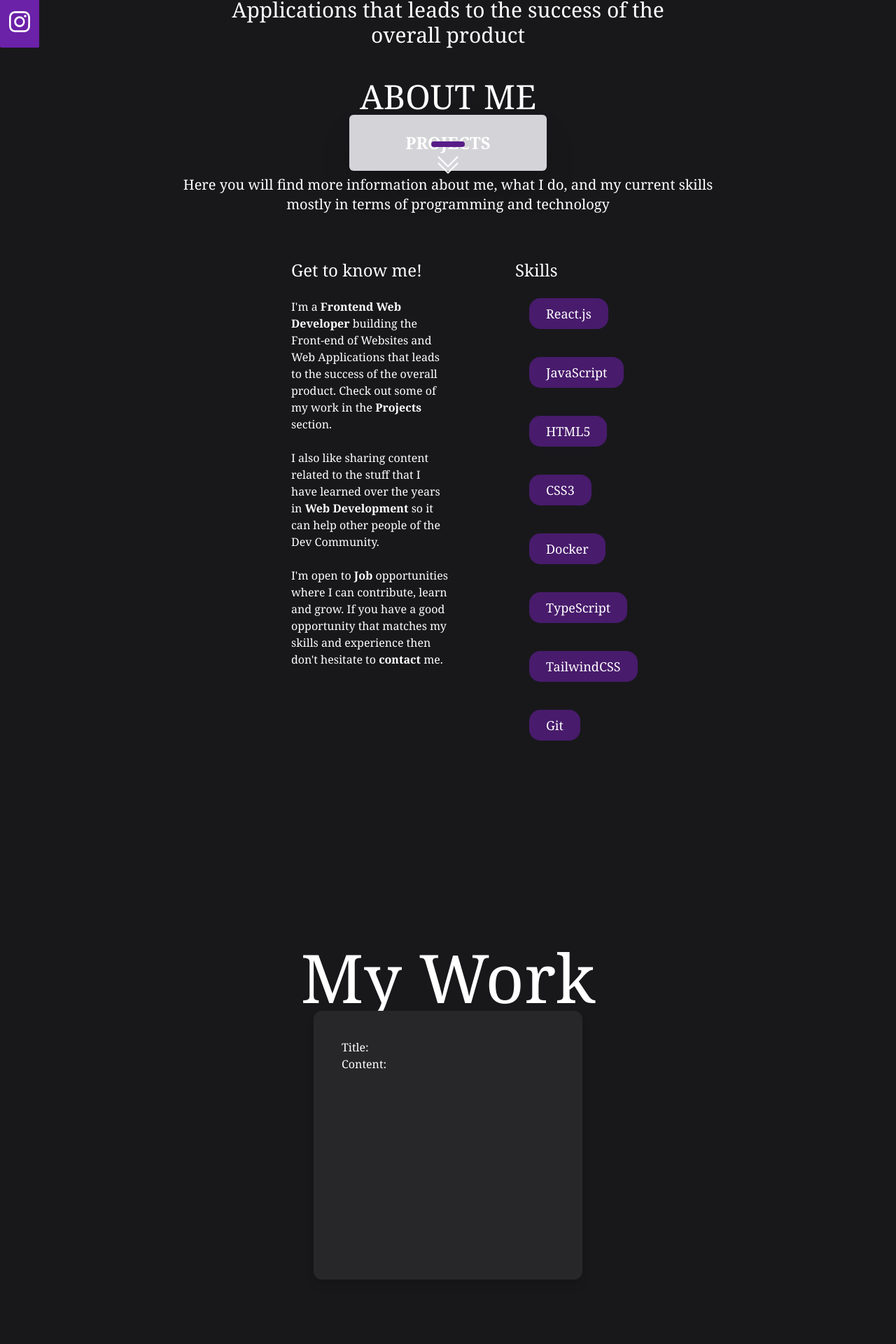
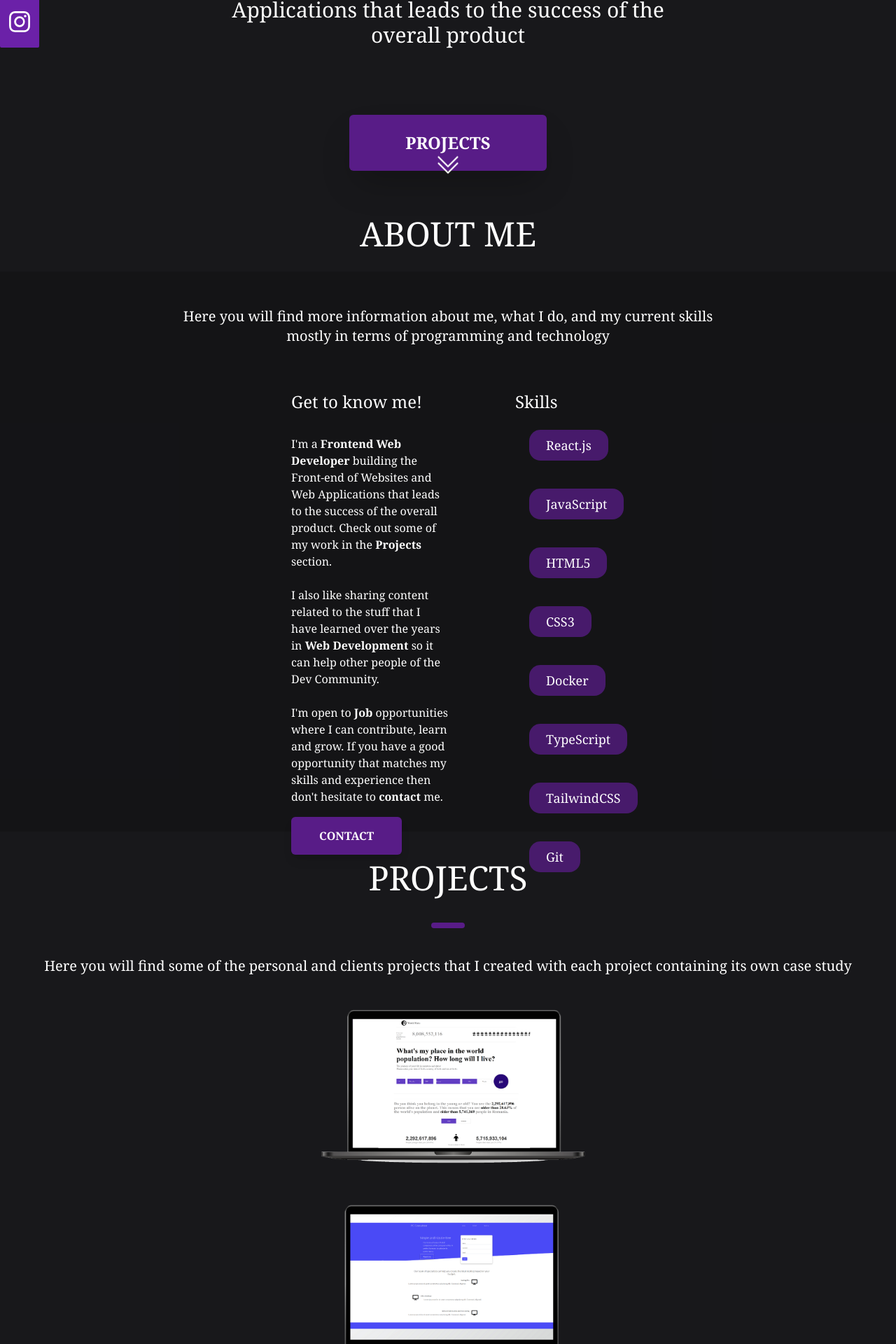
Before and after one commit to Kabewh/Portfolio, a React (Vite) app in the folder Portfolio/: page / in a window 1280 px wide. Shown: the part 412-2332 px from the top of the page at 70% size. Built offline with nearby package versions, Linux system fonts and the light colour scheme.

Commit message:
started projects section

```diff
--- a/Portfolio/src/App.jsx
+++ b/Portfolio/src/App.jsx
@@ -1,6 +1,6 @@
 import Navbar from "./components/Navbar";
 import Homepage from "./components/Homepage";
-import MyWork from "./components/MyWork";
+import MyWork from "./components/Projects";
 import About from "./components/About";
 import Socials from "./components/Socials";
 
--- a/Portfolio/src/components/About.jsx
+++ b/Portfolio/src/components/About.jsx
@@ -5,9 +5,9 @@ const About = () => {
   return (
     <div
       id="two"
-      className="flex flex-col items-center justify-center h-screen bg-zinc-900 font-serif text-white"
+      className="flex flex-col items-center justify-center h-screen bg-zinc-950/25 font-serif text-white"
     >
-      <div className="text-5xl -mt-96">ABOUT ME</div>
+      <div className="text-5xl">ABOUT ME</div>
       <SmallSeparator />
       <div className="text-xl text-center">
         Here you will find more information about me, what I do, and my current
@@ -16,7 +16,7 @@ const About = () => {
       <div className="grid grid-cols-2 mt-16 w-1/2">
         <div className="ml-24">
           <div className="text-2xl">Get to know me!</div>
-          <div className="mt-6 text-md">
+          <div className="my-8 text-md">
             I'm a <span className="font-black">Frontend Web Developer</span>{" "}
             building the Front-end of Websites and Web Applications that leads
             to the success of the overall product. Check out some of my work in
@@ -30,10 +30,16 @@ const About = () => {
             good opportunity that matches my skills and experience then don't
             hesitate to <span className="font-black">contact</span> me.
           </div>
+          <a
+            href="#one"
+            className="text-md fw-500 font-bold bg-purple-900 pt-4 pb-4 pl-10 pr-10 rounded-md shadow-lg hover:shadow-purple-900 hover:duration-300 hover:ease-in-out"
+          >
+            CONTACT
+          </a>
         </div>
         <div className="ml-24">
           <div className="text-2xl">Skills</div>
-          <div className="mt-1 flex flex-wrap max-w-96">
+          <div className="mt-1 flex flex-wrap">
             <SkillContainer skill={"React.js"} />
             <SkillContainer skill={"JavaScript"} />
             <SkillContainer skill={"HTML5"} />
@@ -45,26 +51,6 @@ const About = () => {
           </div>
         </div>
       </div>
-      {/* <ul className="flex text-4xl mt-20">
-        <li className="mr-10 flex items-center">
-          <span className="text-sky-500">
-            <SiReact />
-          </span>
-          React
-        </li>
-        <li className="mr-10 flex items-center">
-          <span className="text-sky-500">
-            <SiTypescript />
-          </span>
-          TypeScript
-        </li>
-        <li className="mr-10 flex items-center">
-          <span className="text-sky-500">
-            <SiTailwindcss />
-          </span>
-          Tailwind CSS
-        </li>
-      </ul> */}
     </div>
   );
 };
--- a/Portfolio/src/components/Homepage.jsx
+++ b/Portfolio/src/components/Homepage.jsx
@@ -14,7 +14,7 @@ const Homepage = () => {
         </div>
         <a
           href="#one"
-          className="text-2xl fw-500 font-bold bg-purple-900 mt-24 pt-6 pb-6 pl-20 pr-20 bg-zinc-300 rounded-md shadow-2xl hover:shadow-purple-900 hover:duration-300 hover:ease-in-out"
+          className="text-2xl fw-500 font-bold bg-purple-900 mt-24 pt-6 pb-6 pl-20 pr-20 rounded-md shadow-2xl hover:shadow-purple-900 hover:duration-300 hover:ease-in-out"
         >
           PROJECTS
         </a>
--- a/Portfolio/src/components/MyWork.jsx
+++ /dev/null
@@ -1,18 +0,0 @@
-const MyWork = () => {
-  return (
-    <div
-      id="one"
-      className="flex flex-col items-center justify-center h-screen bg-zinc-900 font-serif text-white"
-    >
-      <div className="text-8xl">My Work</div>
-      <div className="w-96 h-96 bg-zinc-800 rounded-xl shadow-lg">
-        <div className="m-10">
-          <div>Title: </div>
-          <div>Content: </div>
-        </div>
-      </div>
-    </div>
-  );
-};
-
-export default MyWork;
--- /dev/null
+++ b/Portfolio/src/components/Projects.jsx
@@ -0,0 +1,23 @@
+import SmallSeparator from "./SmallSeparator";
+import WorldStats from "../assets/WorldStats.png";
+import PConsultant from "../assets/PConsultant.png";
+
+const Projects = () => {
+  return (
+    <div
+      id="one"
+      className="flex flex-col items-center justify-center h-screen bg-zinc-900 font-serif text-white"
+    >
+      <div className="text-5xl">PROJECTS</div>
+      <SmallSeparator />
+      <div className="text-xl">
+        Here you will find some of the personal and clients projects that I
+        created with each project containing its own case study
+      </div>
+      <img className="w-2/6" src={WorldStats}></img>
+      <img className="w-2/6" src={PConsultant}></img>
+    </div>
+  );
+};
+
+export default Projects;
```
Also changed, not shown: Portfolio/src/assets/PConsultant.png (added), Portfolio/src/assets/WorldStats.png (added).
